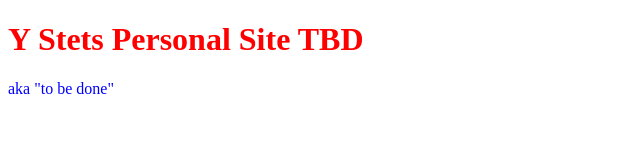
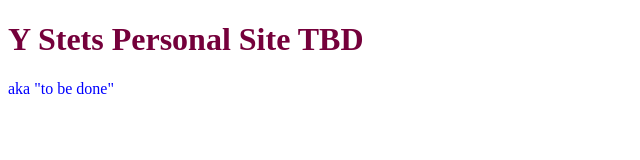
Before and after one commit to Jane95/Jane95.github.io, a plain HTML site: page index.html in a window 1280 px wide. Shown: the whole page, without its empty margins (0-640 px from the left). Drawn offline with Linux system fonts and the light colour scheme.

Commit message:
Update style.css

```diff
--- a/style.css
+++ b/style.css
@@ -2,5 +2,5 @@ body{
   color: blue;
 }
 h1{
-  color:red;
+  color:#75003B;
 }
```
